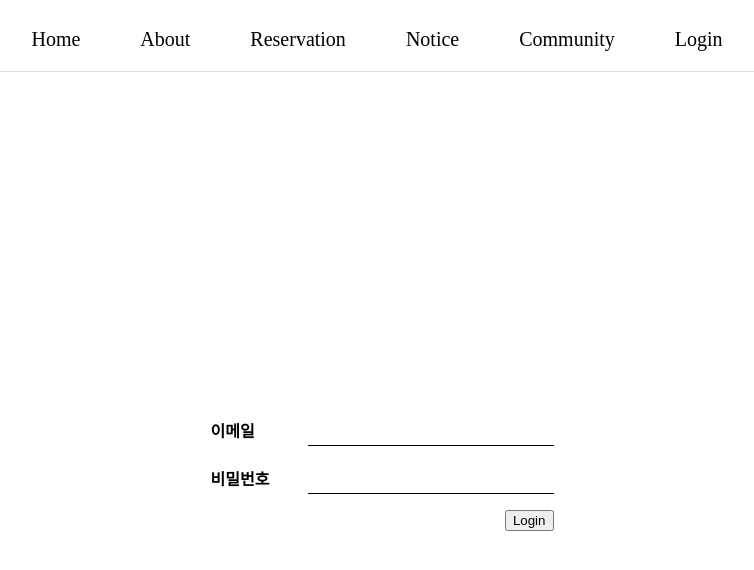
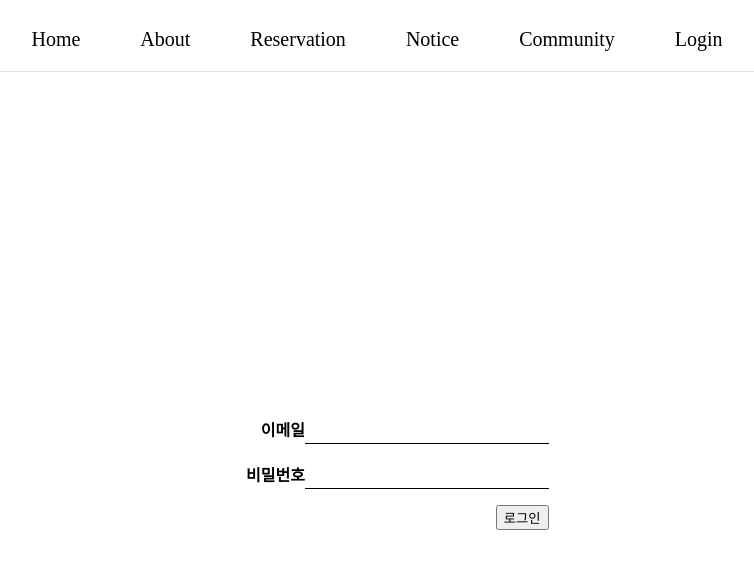
Before and after one commit to 2023-Team-Luna-Achieve/project, a React (Vite) app in the folder frontend/: page /Login in a window 1280 px wide. Shown: the top 570 px of the page, without its empty margins (263-1017 px from the left). Built offline with nearby package versions, Linux system fonts and the light colour scheme.

Commit message:
Feat: 로그인 페이지

```diff
--- a/frontend/src/pages/LoginPage.tsx
+++ b/frontend/src/pages/LoginPage.tsx
@@ -28,26 +28,29 @@ const FormGroup = styled.div`
 const Label = styled.label`
   font-weight: bold;
   width: 150px;
-  margin-left: 10px; /* Add left margin as needed */
+  text-align: right; /* Right-align the label text */
+  margin-left: 0px; /* Add left margin as needed */
 `;
 
 const PasswordInput = styled.input`
   width: 100%;
   padding: 0.5rem;
   border: none;
-  border-bottom: 1px solid black; /* Add a black underline */
+  border-bottom: 1px solid black;
   outline: none;
+  margin-top: -3px;
 `;
 
 const EmailInput = styled.input`
   width: 100%;
   padding: 0.5rem;
   border: none;
-  border-bottom: 1px solid black; /* Add a black underline */
+  border-bottom: 1px solid black;
   outline: none;
+  margin-top: -3px;
 `;
 
-const JoinPage: React.FC = () => {
+const LoginPage: React.FC = () => {
   const [email, setEmail] = useState('');
   const [password, setPassword] = useState('');
 
@@ -71,11 +74,11 @@ const JoinPage: React.FC = () => {
           <PasswordInput type="password" value={password} onChange={handlePasswordChange} />
         </FormGroup>
         <div style={{ display: 'flex', justifyContent: 'flex-end', width: '100%' }}>
-          <button type="submit">Login</button>
+          <button type="submit">로그인</button>
         </div>
       </Form>
     </FormContainer>
   );
 };
 
-export default JoinPage;
+export default LoginPage;
```
